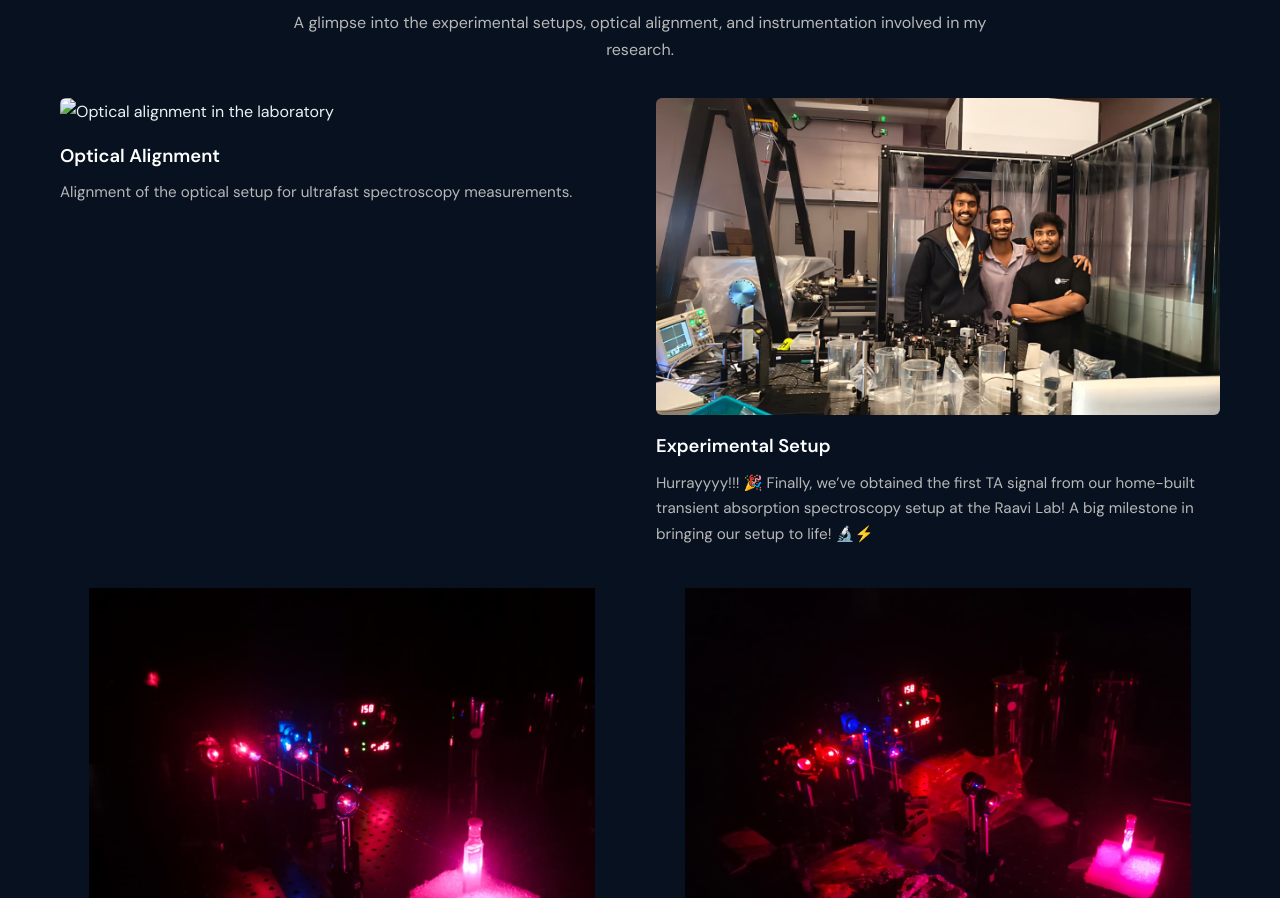
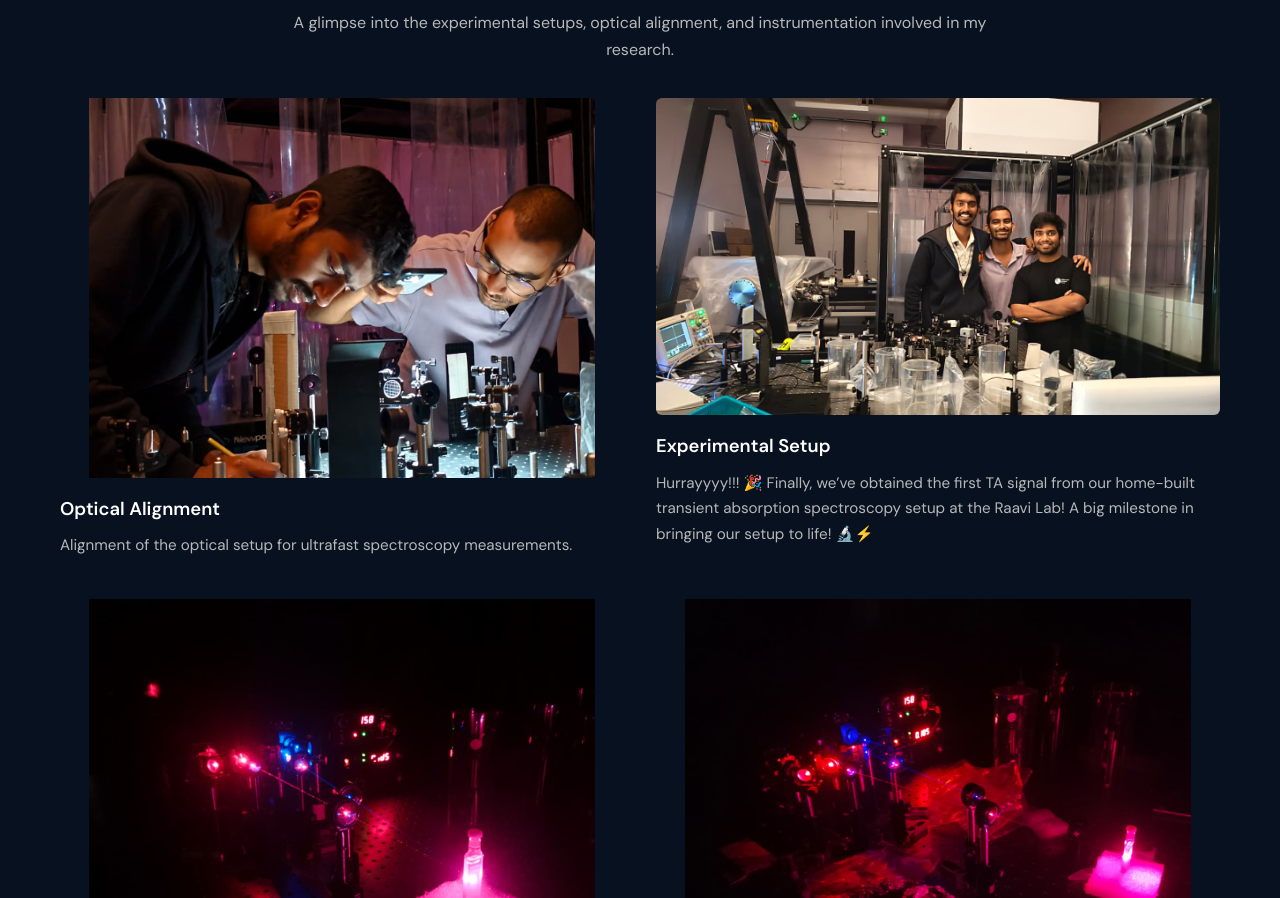
Before and after one commit to ph22resch11011-karna/rahul-murali-portfolio, a plain HTML site: page index.html in a window 1280 px wide. Shown: the part 3964-4862 px from the top of the page. Drawn offline with Linux system fonts and the light colour scheme; files whose address does not match are found by name.

Commit message:
Update index.html

```diff
--- a/index.html
+++ b/index.html
@@ -217,8 +217,8 @@
     <div class="gallery-container">
 
         <div class="gallery-card">
-            <img src="Images/alignment.jpeg"
-                 alt="Optical alignment in the laboratory">
+            <img src="alignment.jpeg"
+     alt="Optical alignment in the laboratory">
             <div class="gallery-caption">
                 <h3>Optical Alignment</h3>
                 <p>Alignment of the optical setup for ultrafast spectroscopy measurements.</p>
```
